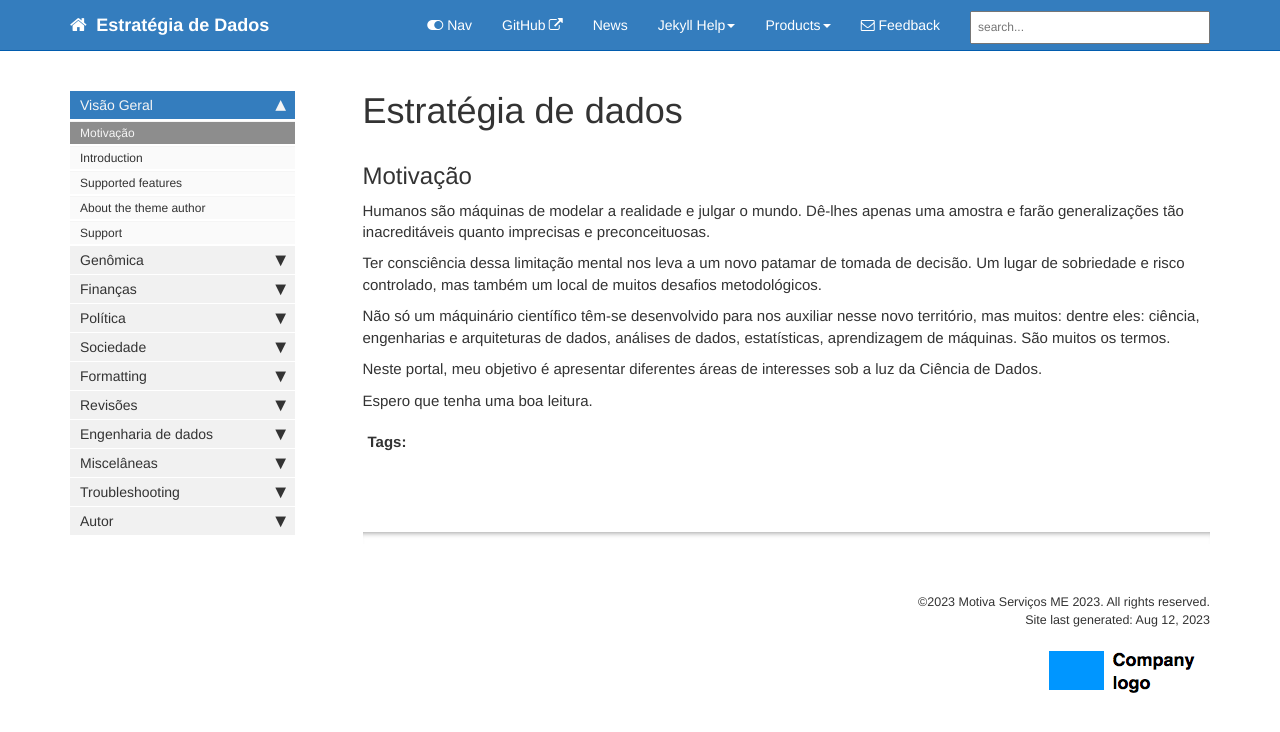
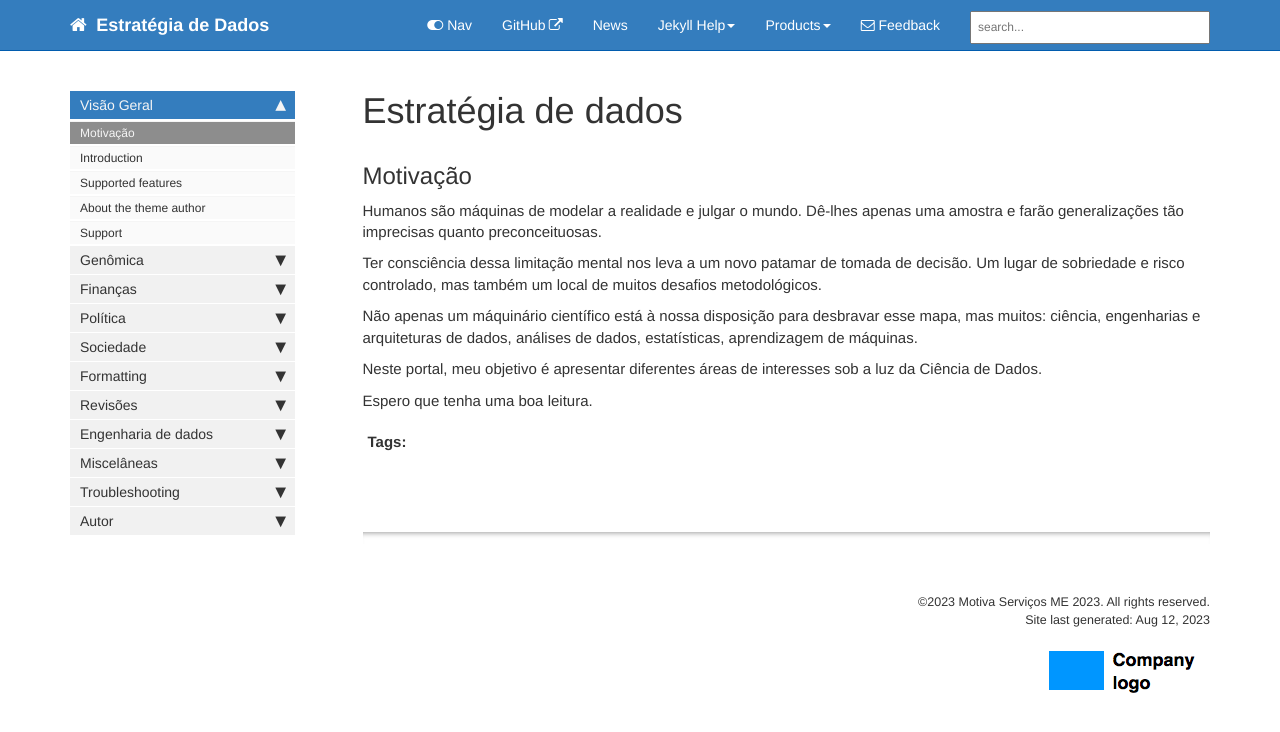
Before and after one commit to esthercamilo/esthercamilo.github.io, a Jekyll site: the page built from index.md, in a window 1280 px wide. Shown: the top 732 px of the page. Built offline with Jekyll 4.4.1, drawn with Linux system fonts in a browser that asks for light colours; comment, search, counter and statistics services are not loaded.

```diff
--- a/_data/sidebars/mydoc_sidebar.yml
+++ b/_data/sidebars/mydoc_sidebar.yml
@@ -258,7 +258,7 @@ entries:
     folderitems:
 
     - title: Resume
-      url: /mydoc_tag_archives_overview.html
+      url: /resume.html
       output: web
 
       subfolders:
--- a/index.md
+++ b/index.md
@@ -9,14 +9,14 @@ toc: false
 
 ## Motivação
 
-Humanos são máquinas de modelar a realidade e julgar o mundo. Dê-lhes apenas uma amostra e farão generalizações tão inacreditáveis
-quanto imprecisas e preconceituosas.
+Humanos são máquinas de modelar a realidade e julgar o mundo. Dê-lhes apenas uma amostra e farão generalizações tão imprecisas
+quanto preconceituosas.
 
 Ter consciência dessa limitação mental nos leva a um novo patamar de tomada de decisão. Um lugar de sobriedade e risco controlado, mas
 também um local de muitos desafios metodológicos.
 
-Não só um máquinário científico têm-se desenvolvido para nos auxiliar nesse novo território, mas muitos: dentre eles: ciência, engenharias
-e arquiteturas de dados, análises de dados, estatísticas, aprendizagem de máquinas. São muitos os termos.
+Não apenas um máquinário científico está à nossa disposição para desbravar esse mapa, mas muitos: ciência, engenharias
+e arquiteturas de dados, análises de dados, estatísticas, aprendizagem de máquinas.
 
 Neste portal, meu objetivo é apresentar diferentes áreas de interesses sob a luz da Ciência de Dados.
 
```
Also changed, not shown: pages/mydoc/mydoc_tag_archives_overview.md (deleted, +0 -18 lines), pages/mydoc/resume.md (added, +28 -0 lines).
